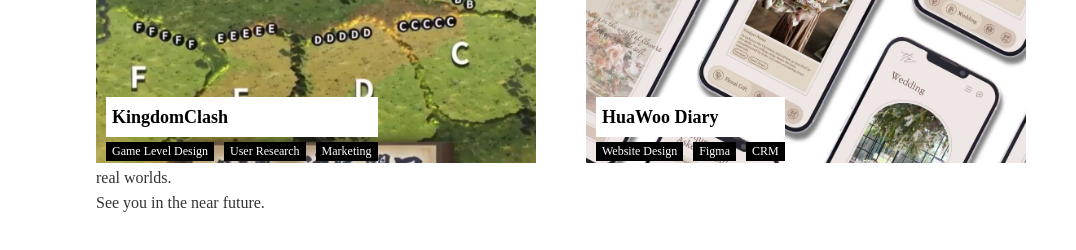
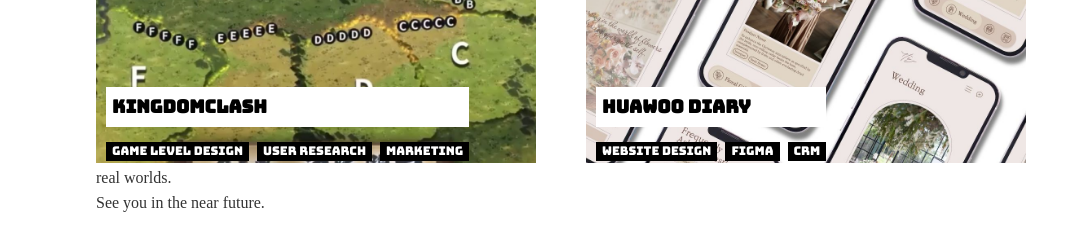
Before and after one commit to shawnnn-zyx/PersonalWebsite, a plain HTML site: page index.html in a window 1280 px wide. Shown: the part 534-784 px from the top of the page, 204-1280 px from the left. Drawn offline with nearby package versions, Linux system fonts and the light colour scheme; a web font is replaced by a local one.

Commit message:
Update main.css

```diff
--- a/css/main.css
+++ b/css/main.css
@@ -29,8 +29,8 @@
 
 .project-details {
     position: absolute;
-    bottom: 10px; /* 距離圖片底部 10px */
-    left: 10px; /* 距離圖片左側 10px */
+    bottom: 10px; /* 距離圖片底部 */
+    left: 10px; /* 距離圖片左側 */
     color: white; /* 字體顏色為白色 */
 }
 
@@ -39,14 +39,17 @@
     color:black;
     padding: 6px; /* 內邊距 */
     font-size: 18px; /* 字體大小 */
+    font-family: "Bungee", sans-serif;
     font-weight: bold;
-    margin-bottom: 5px; /* 與 `project-tags` 間距 */
+    margin-bottom: 15px; /* 與 `project-tags` 間距 */
 }
 
 .project-tags {
+    font-size: 12px; /* 字體大小 */
+    font-family: "Bungee", sans-serif;
     display: flex;
     flex-wrap: wrap;
-    gap: 10px;
+    gap: 8px;
 }
 
 .tag {
```
